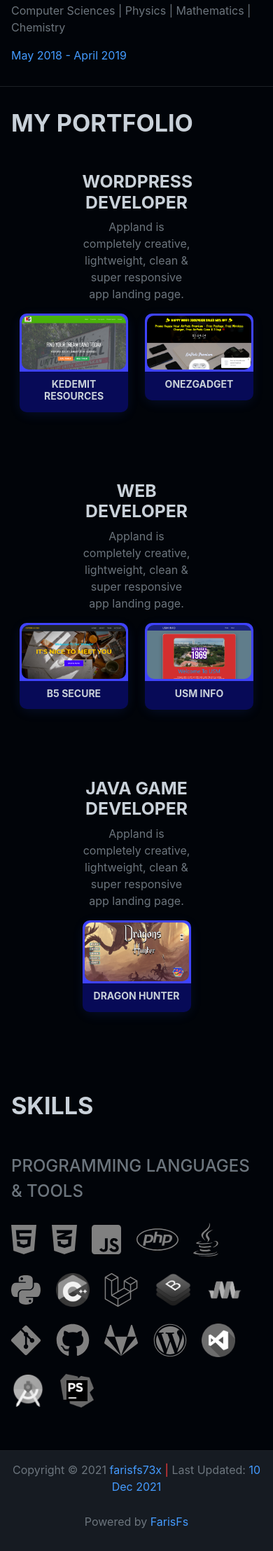
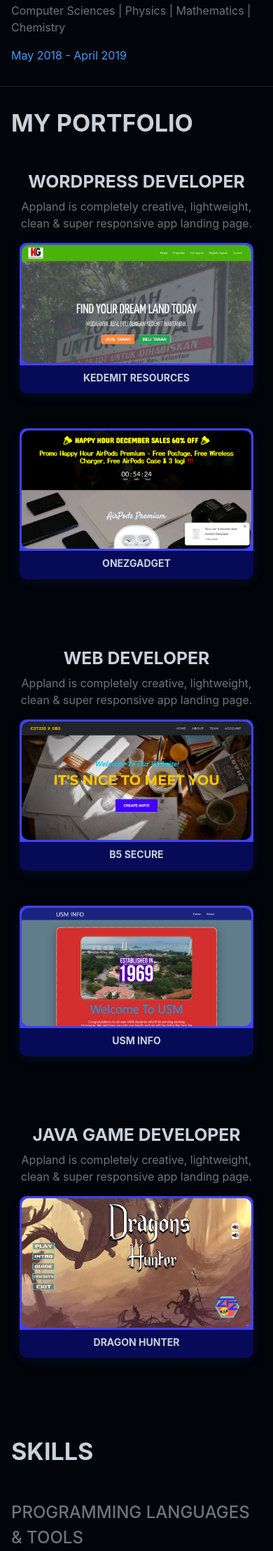
Before and after one commit to farisfs73x/farisfs73x.github.io, a PHP site: page / in a window 390 px wide. Shown: the part 2390-4606 px from the top of the page at 70% size. Run offline with PHP 8.4, Linux system fonts and the light colour scheme; some web fonts are replaced.

Commit message:
change portfolio layout

```diff
--- a/css/portfolio.css
+++ b/css/portfolio.css
@@ -40,7 +40,7 @@
             bottom: -90px;
         } */
         #portfolio .container .row > *{
-            width: 50%;
+            width: 100%;
         }
     }
     .single_advisor_profile .advisor_thumb .social-info {
@@ -167,8 +167,4 @@
     .single_advisor_profile .single_advisor_details_info {
         padding: 10px;
     }
-
-    .justify-content-col-center {
-        justify-content: center !important;
-    }
 }
--- a/index.html
+++ b/index.html
@@ -229,7 +229,7 @@
                                 </div>
                             </div>
                         </div>
-                        <div class="row justify-content-sm-center justify-content-col-center">
+                        <div class="row justify-content-sm-center">
                             <!-- Single Advisor-->
                             <div class="col-xs-12 col-sm-6 col-lg-6">
                                 <a href="https://github.com/farisfs73x/Dragon-Hunter" target="_blank" style="text-decoration: none;">
```
